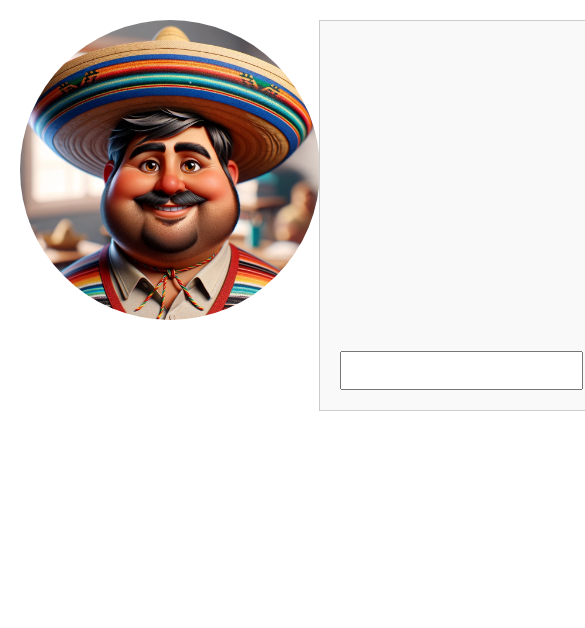
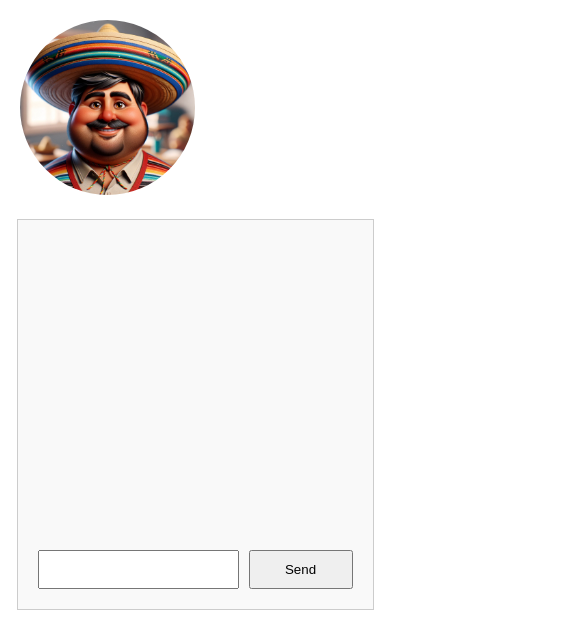
Before and after one commit to sanchezle/Juancito-frontend, a React (Create React App) app: page / in a window 390 px wide. Shown: the top 628 px of the page, 585 px wide, since content can reach past the window. Built offline with nearby package versions, Linux system fonts and the light colour scheme.

Commit message:
css change for addapting to mobiles

```diff
--- a/src/ChatApp.css
+++ b/src/ChatApp.css
@@ -1,15 +1,15 @@
 .app-container {
     display: flex;
-    align-items: flex-start;
-    justify-content: flex-start;
+    flex-direction: column; /* Change to column layout for small screens */
+    align-items: center; /* Center items for small screens */
     height: 100vh;
     padding: 20px;
 }
 
 .teacher-image img {
-    max-width: 300px; /* Adjust the size as needed */
-    border-radius: 50%; /* Circular image */
-    margin-right: 20px; /* Spacing between the image and chat container */
+    max-width: 100%; /* Ensure image is not larger than its container */
+    border-radius: 50%;
+    margin-bottom: 20px; /* Adjust margin for small screens */
 }
 
 .chat-container {
@@ -17,14 +17,14 @@
     flex-direction: column;
     align-items: center;
     justify-content: center;
-    flex-grow: 1; /* Take up remaining space */
+    width: 100%; /* Full width on small screens */
 }
 
 .chat-box {
     border: 1px solid #ccc;
     padding: 20px;
     width: 100%;
-    max-width: 600px;
+    max-width: 600px; /* Maximum width, but allow smaller widths */
     background-color: #f9f9f9;
 }
 
@@ -48,3 +48,24 @@
 .chat-input button {
     padding: 10px 20px;
 }
+
+/* Media Query for screens smaller than 600px */
+@media (max-width: 600px) {
+    .app-container {
+        flex-direction: column;
+        align-items: center;
+    }
+
+    .teacher-image img {
+        max-width: 50%; /* Smaller image on mobile */
+        margin-bottom: 20px;
+    }
+
+    .chat-box {
+        width: 90%; /* More width for chat box on smaller screens */
+    }
+
+    .chat-input button {
+        width: 100%; /* Full width button for easier access */
+    }
+}
```
